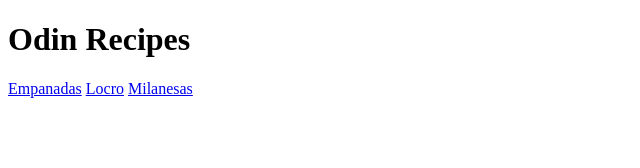
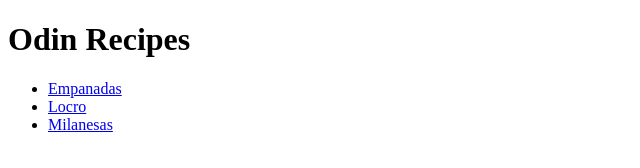
Before and after one commit to naticicirillo/odin-recipes, a plain HTML site: page index.html in a window 1280 px wide. Shown: the whole page, without its empty margins (0-640 px from the left). Drawn offline with Linux system fonts and the light colour scheme.

Commit message:
Put index.html links in unordered list

```diff
--- a/index.html
+++ b/index.html
@@ -7,8 +7,10 @@
 </head>
 <body>
     <h1>Odin Recipes</h1>
-    <a href="./recipes/empanadas.html" rel="noopener noreferrer">Empanadas</a>
-    <a href="./recipes/locro.html" rel="noopener noreferrer">Locro</a>
-    <a href="./recipes/milanesas.html" rel="noopener noreferrer">Milanesas</a>
+    <ul>
+        <li><a href="./recipes/empanadas.html" rel="noopener noreferrer">Empanadas</a></li>
+        <li><a href="./recipes/locro.html" rel="noopener noreferrer">Locro</a></li>
+        <li><a href="./recipes/milanesas.html" rel="noopener noreferrer">Milanesas</a></li>
+    </ul>
 </body>
 </html>
```
